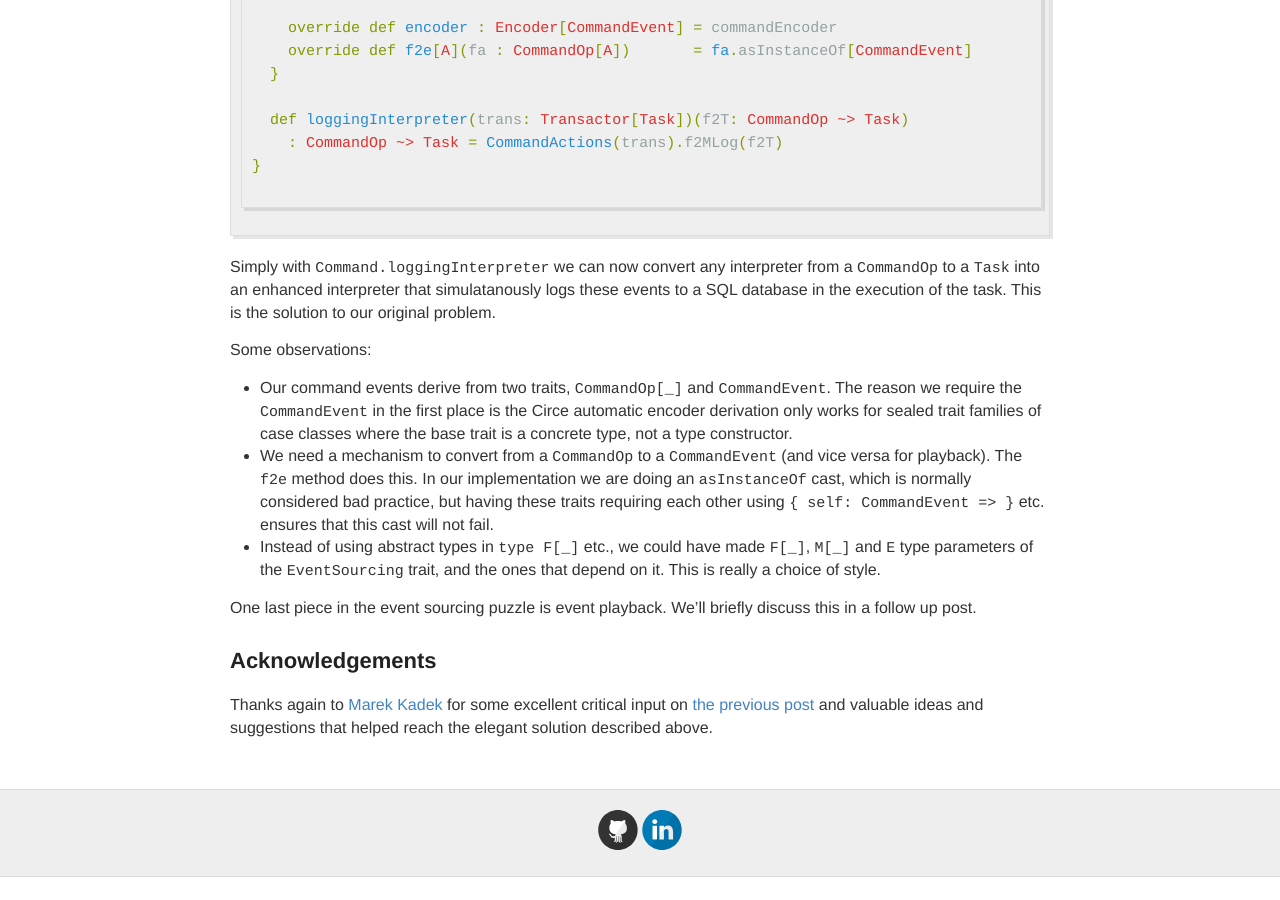
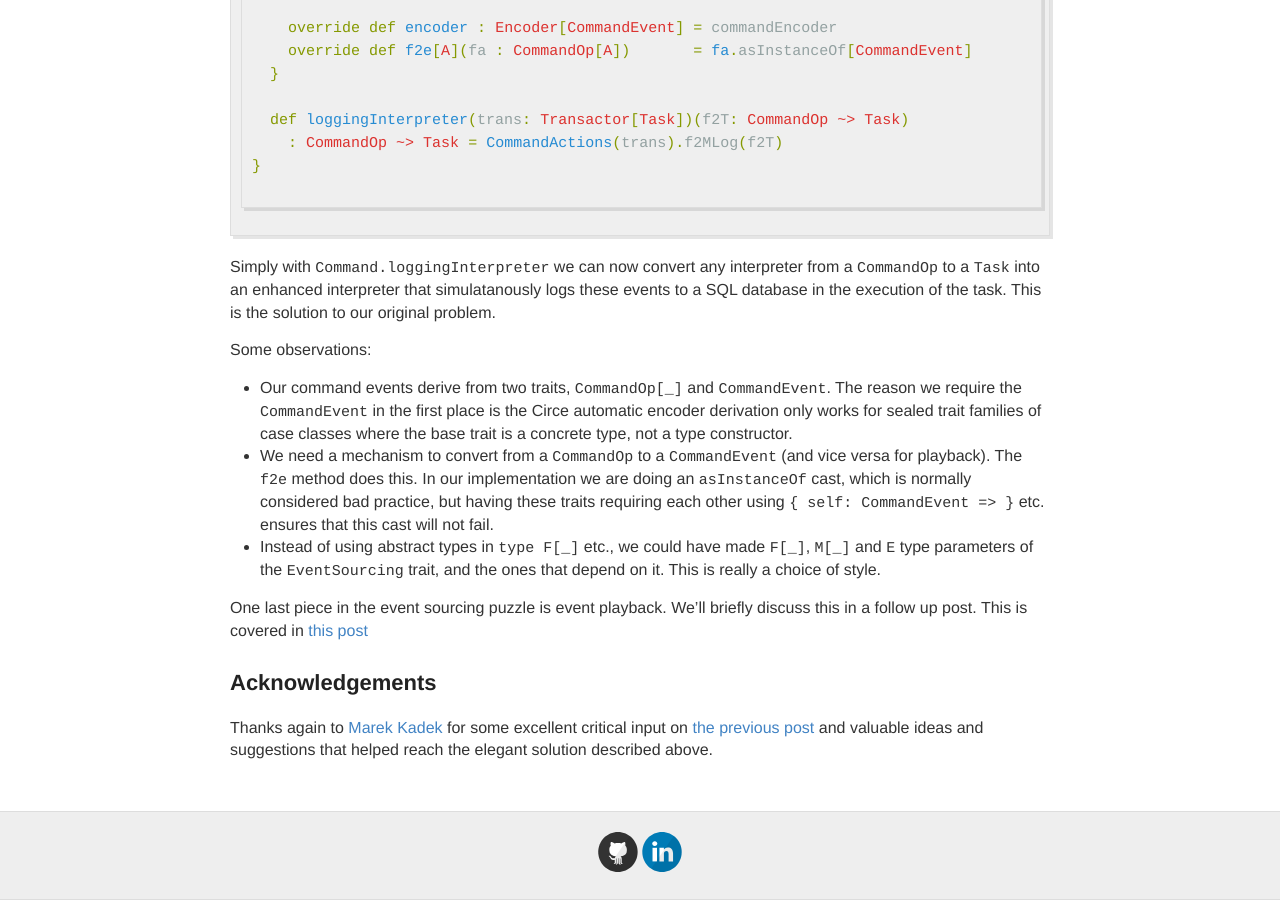
Before and after one commit to szoio/szoio.github.io, a Jekyll site: the page built from _posts/2016-12-18-free-monad-event-sourcing-interpreters.md, in a window 1280 px wide and 900 px high, scrolled down 8012 px. Built offline with Jekyll 4.4.1, drawn with Linux system fonts in a browser that asks for light colours; comment, search, counter and statistics services are not loaded; before the commit the page ends 8889 px from its top, so only the background shows below that.

Commit message:
Event sourcing playback.

```diff
--- a/_posts/2016-12-18-free-monad-event-sourcing-interpreters.md
+++ b/_posts/2016-12-18-free-monad-event-sourcing-interpreters.md
@@ -289,7 +289,7 @@ Some observations:
 * We need a mechanism to convert from a `CommandOp` to a `CommandEvent` (and vice versa for playback). The `f2e` method does this. In our implementation we are doing an `asInstanceOf` cast, which is normally considered bad practice, but having these traits requiring each other using `{ self: CommandEvent => }` etc. ensures that this cast will not fail.
 * Instead of using abstract types in `type F[_]` etc., we could have made `F[_]`, `M[_]` and `E` type parameters of the `EventSourcing` trait, and the ones that depend on it. This is really a choice of style.
 
-One last piece in the event sourcing puzzle is event playback. We'll briefly discuss this in a follow up post.
+One last piece in the event sourcing puzzle is event playback. We'll briefly discuss this in a follow up post. This is covered in [this post]({% post_url 2017-03-30-free-monad-event-sourcing-playback %})
 
 ## Acknowledgements
 
```
